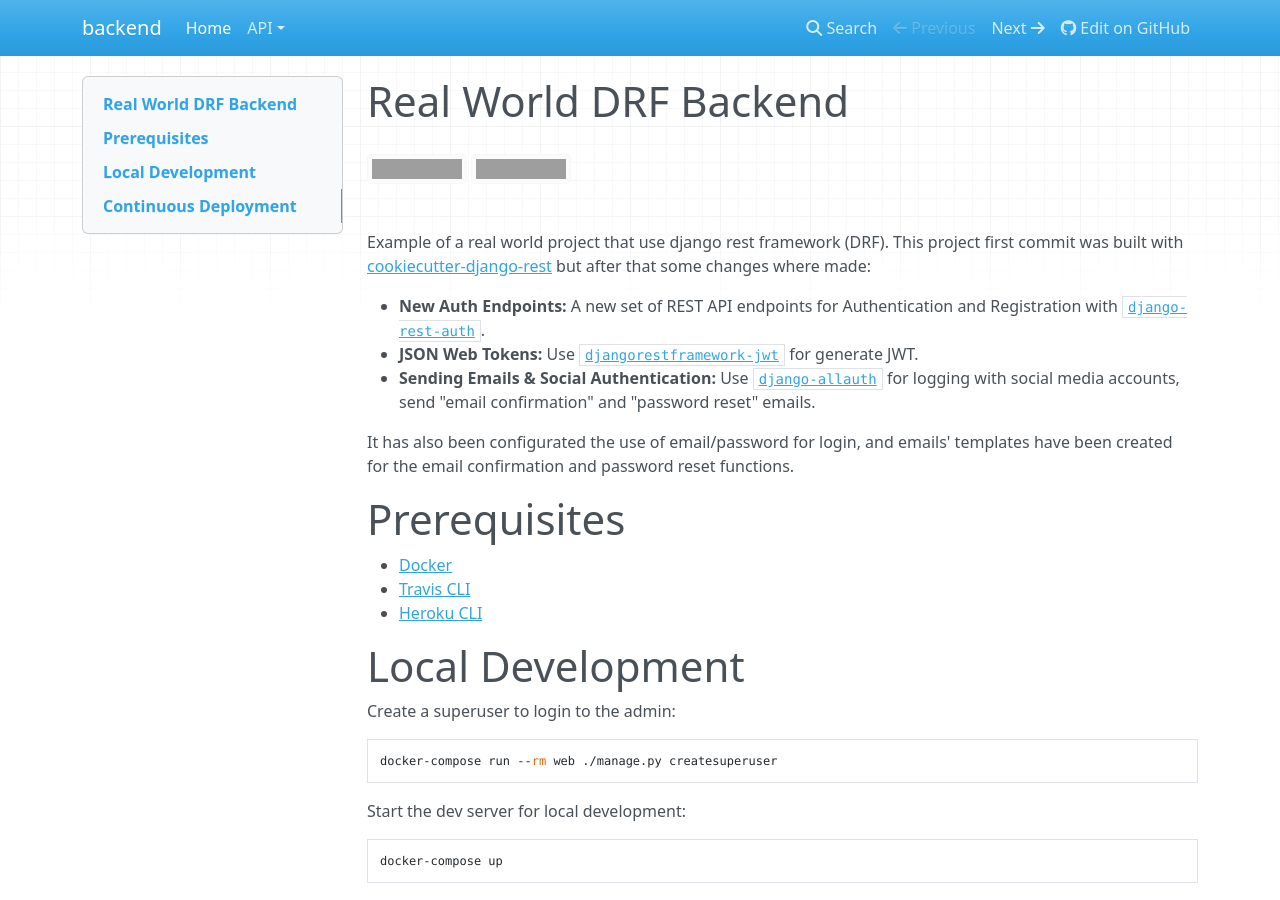
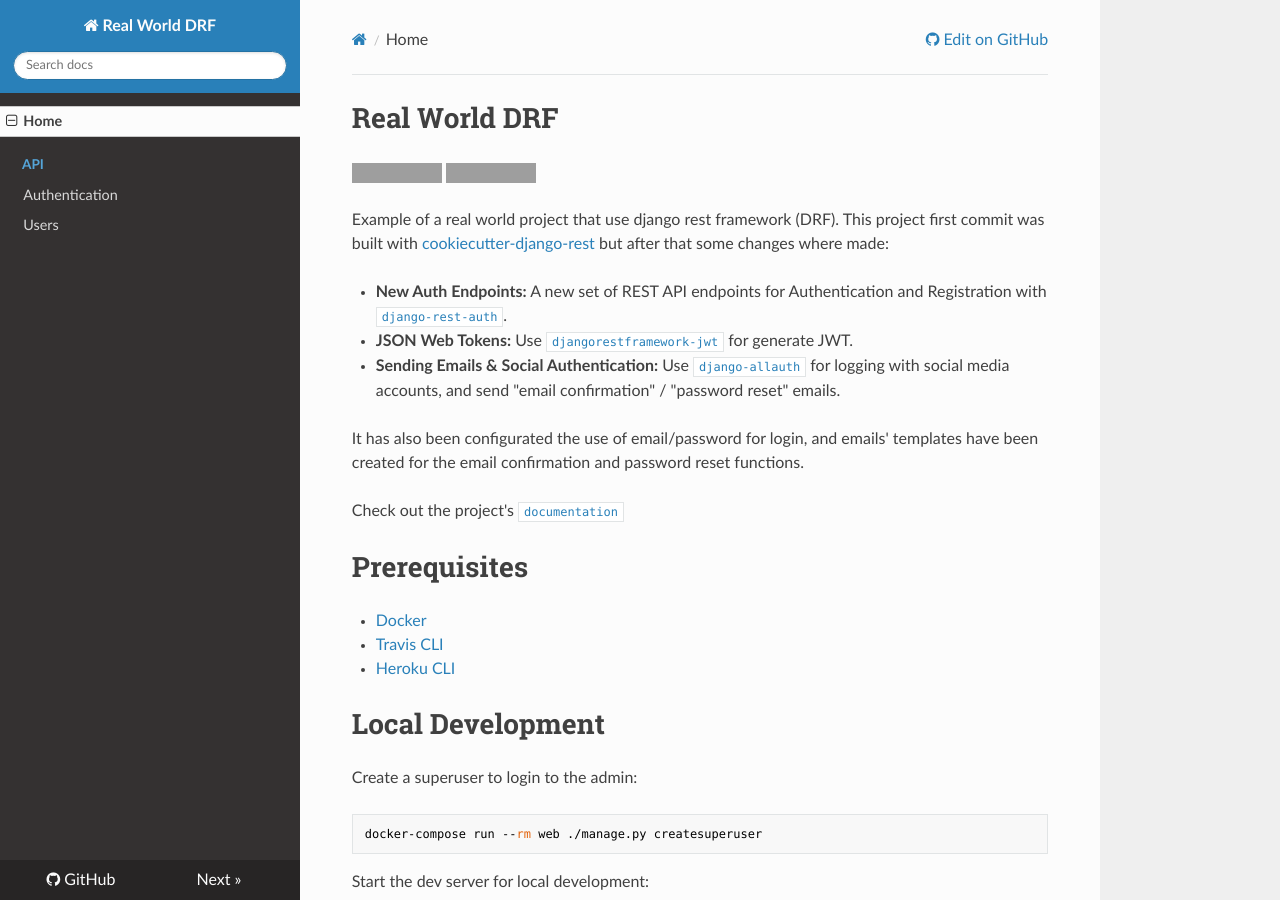
Before and after one commit to cavadev/real-world-drf, an MkDocs documentation site: the page built from docs/index.md, in a window 1280 px wide and 900 px high. Built offline with MkDocs 1.6.1, drawn with Linux system fonts in a browser that asks for light colours; nearby versions of some CDN libraries; some of the changed text lies outside the part shown; grey boxes are pictures that could not be loaded.

Commit message:
Mkdocs and GitHub Pages

```diff
--- a/docs/index.md
+++ b/docs/index.md
@@ -1,5 +1,5 @@
-Real World DRF Backend
-===================
+Real World DRF
+==============
 
 [![Build Status](https://travis-ci.org/cavadev/real-world-drf.svg?branch=master)](https://travis-ci.org/cavadev/real-world-drf)
 [![Built with](https://img.shields.io/badge/Built_with-Cookiecutter_Django_Rest-F7B633.svg)](https://github.com/agconti/cookiecutter-django-rest)
@@ -8,9 +8,11 @@ Example of a real world project that use django rest framework (DRF). This proje
 
 * **New Auth Endpoints:** A new set of REST API endpoints for Authentication and Registration with [`django-rest-auth`](https://github.com/Tivix/django-rest-auth).
 * **JSON Web Tokens:** Use [`djangorestframework-jwt`](https://github.com/GetBlimp/django-rest-framework-jwt) for generate JWT.
-* **Sending Emails & Social Authentication:** Use [`django-allauth`](https://github.com/pennersr/django-allautht) for logging with social media accounts, send "email confirmation" and "password reset" emails.
+* **Sending Emails & Social Authentication:** Use [`django-allauth`](https://github.com/pennersr/django-allautht) for logging with social media accounts, and send "email confirmation" / "password reset" emails.
 
 It has also been configurated the use of email/password for login, and emails' templates have been created for the email confirmation and password reset functions.
+
+Check out the project's [`documentation`](https://cavadev.github.io/real-world-drf)
 
 # Prerequisites
 
--- a/mkdocs.yml
+++ b/mkdocs.yml
@@ -1,12 +1,13 @@
-site_name: backend
+site_name: Real World DRF
 site_description: Example of real world project that use django rest framework
 repo_url: https://github.com/cavadev/real-world-drf
 site_dir: site
 copyright: Copyright &copy; 2019, <a href="https://github.com/cavadev">cavadev</a>.
-dev_addr: 0.0.0.0:8001
+dev_addr: 0.0.0.0:8080
 
 nav:
   - Home: 'index.md'
   - API:
     - Authentication: 'api/authentication.md'
     - Users: 'api/users.md'
+theme: readthedocs
```
Also changed, not shown: README.md (+5 -3 lines).
